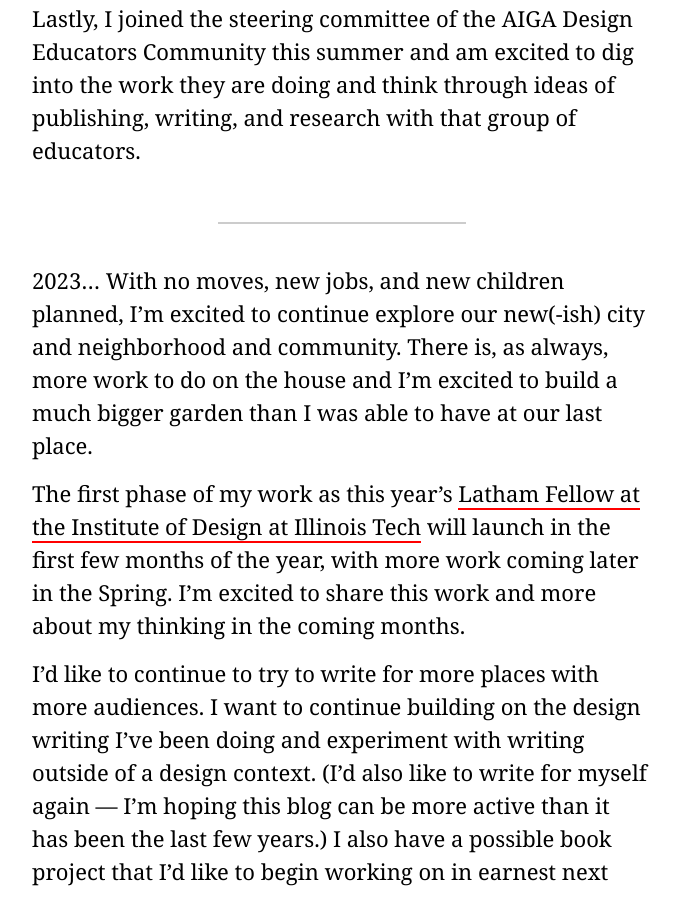
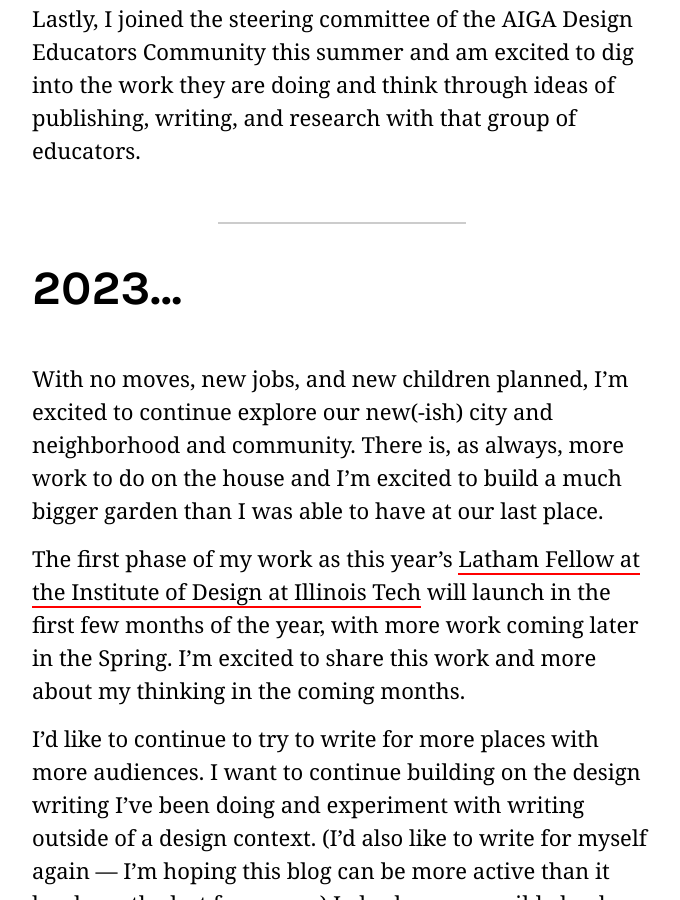
Before and after one commit to jarrettfuller/jarrettfuller.blog, a Jekyll site: the page built from _posts/2022-12-27-2022-year-in-review.md, in a window 1280 px wide and 900 px high, scrolled down 5441 px. Shown: the whole window, without its empty margins (313-993 px from the left). Built offline with Jekyll 4.4.1, drawn with Linux system fonts in a browser that asks for light colours; nearby versions of some CDN libraries; some web fonts are replaced.

```diff
--- a/_posts/2022-12-27-2022-year-in-review.md
+++ b/_posts/2022-12-27-2022-year-in-review.md
@@ -33,7 +33,7 @@ Lastly, I joined the steering committee of the AIGA Design Educators Community t
 
 ----
 
-2023…
+## 2023…
 With no moves, new jobs, and new children planned, I’m excited to continue explore our new(-ish) city and neighborhood and community. There is, as always, more work to do on the house and I’m excited to build a much bigger garden than I was able to have at our last place.
 
 The first phase of my work as this year’s [Latham Fellow at the Institute of Design at Illinois Tech](https://id.iit.edu/latham-lecture-series/) will launch in the first few months of the year, with more work coming later in the Spring. I’m excited to share this work and more about my thinking in the coming months.
```
